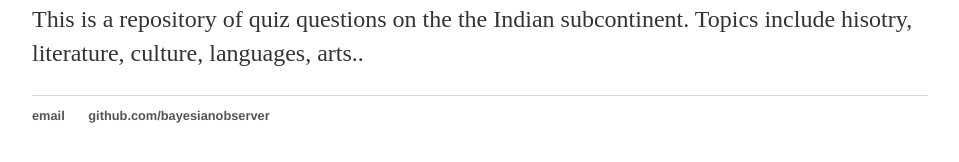
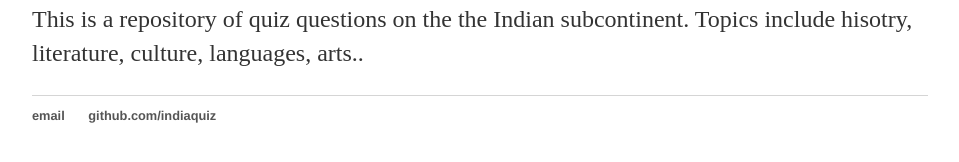
Before and after one commit to indiaquiz/indiaquiz.github.io, a Jekyll site: the page built from README.md, in a window 1280 px wide. Shown: the part 304-466 px from the top of the page, without its empty margins (160-1119 px from the left). Built offline with Jekyll 4.4.1, drawn with Linux system fonts in a browser that asks for light colours; our own code applies the rules of GitHub Pages for plain Markdown files.

Commit message:
Update default.html

```diff
--- a/_layouts/default.html
+++ b/_layouts/default.html
@@ -22,7 +22,7 @@
 			<footer>
 	    		<ul>
 	        		<li><a href="mailto:thebayesianobserver@gmail.com">email</a></li>
-	        		<li><a href="https://github.com/bayesianobserver">github.com/bayesianobserver</a></li>
+	        		<li><a href="https://github.com/indiaquiz">github.com/indiaquiz</a></li>
 				</ul>
 			</footer>
 		</body>
```
